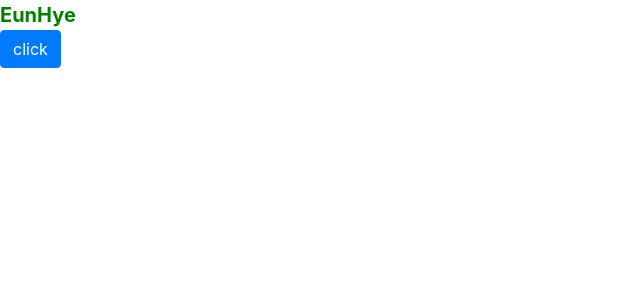
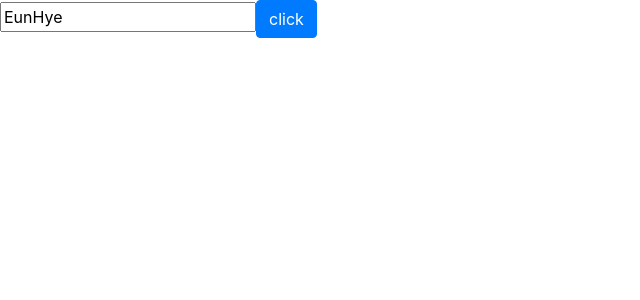
Before and after one commit to eunhye-sun/vue3-projects, a Vue app: page / in a window 1280 px wide. Shown: the top 300 px of the page, without its empty margins (0-640 px from the left). Built offline with nearby package versions, Linux system fonts and the light colour scheme.

Commit message:
일일 커밋

```diff
--- a/src/App.vue
+++ b/src/App.vue
@@ -1,7 +1,15 @@
 <template>
-  <div class="name">{{ name }}</div>
+<!-- v-bind: :생략가능 -->
+<!-- v-on: = @ -->
+<!-- v-medel value 바인딩도 해주고, 값이 변경될때 데이터까지 같이 업데이트해주는 역활까지 제공.  -->
+  <!-- <div :class="nameClass">{{ name }}</div>  -->
+  <input
+  type="text"
+  v-model="name"
+  >
+  <!-- <input v-bind:type="type" v-bind:value="name"> -->
   <button
-    v-on:click="updateName"
+    @click="onSubmit"
     class="btn btn-primary"
     >
     click
@@ -13,24 +21,39 @@ import { ref } from 'vue';
 export default {
   setup() {
     const name = ref('EunHye');
+    // const type = ref('number');
+    // const nameClass = ref('');
+
     // reactive
     // const name = reactive([]);
-    //배열이나 오브젝트를 사용 시 reactive로 사용해보자.
+    //arrey나 오브젝트를 사용 시 reactive로 사용해보자.
 
     // const greeting = (name) => {
     //   return 'Hello, '+ name;
     // };
     // const greet = greeting(name);
 
-    const updateName = () => {
+    // const updateName = () => {
       // ref .value를 꼭 사용!
-      name.value = 'EunHye Sun';
-      console.log(name);
-    }
+      // name.value = 'Sun';
+      // type.value = 'text';
+      // nameClass.value = 'name';
+      // console.log(name);
+    // }
+    const onSubmit = () => {
+      console.log(name.value);
+    };
+    // const updateName = (e) => {
+    //   name.value = e.target.value;
+    //   // console.log(e.target.value);
+    // }
 
     return {
       name,
-      updateName
+      onSubmit,
+      // updateName,
+      // type,
+      // nameClass
       // greeting,
       // greet
     }
@@ -41,3 +64,4 @@ export default {
 <style>
 .name {color:green;font-size:20px;font-weight: bold;}
 </style>
+<!-- 태그의 속성값에 v-bind 사용 -->
```
